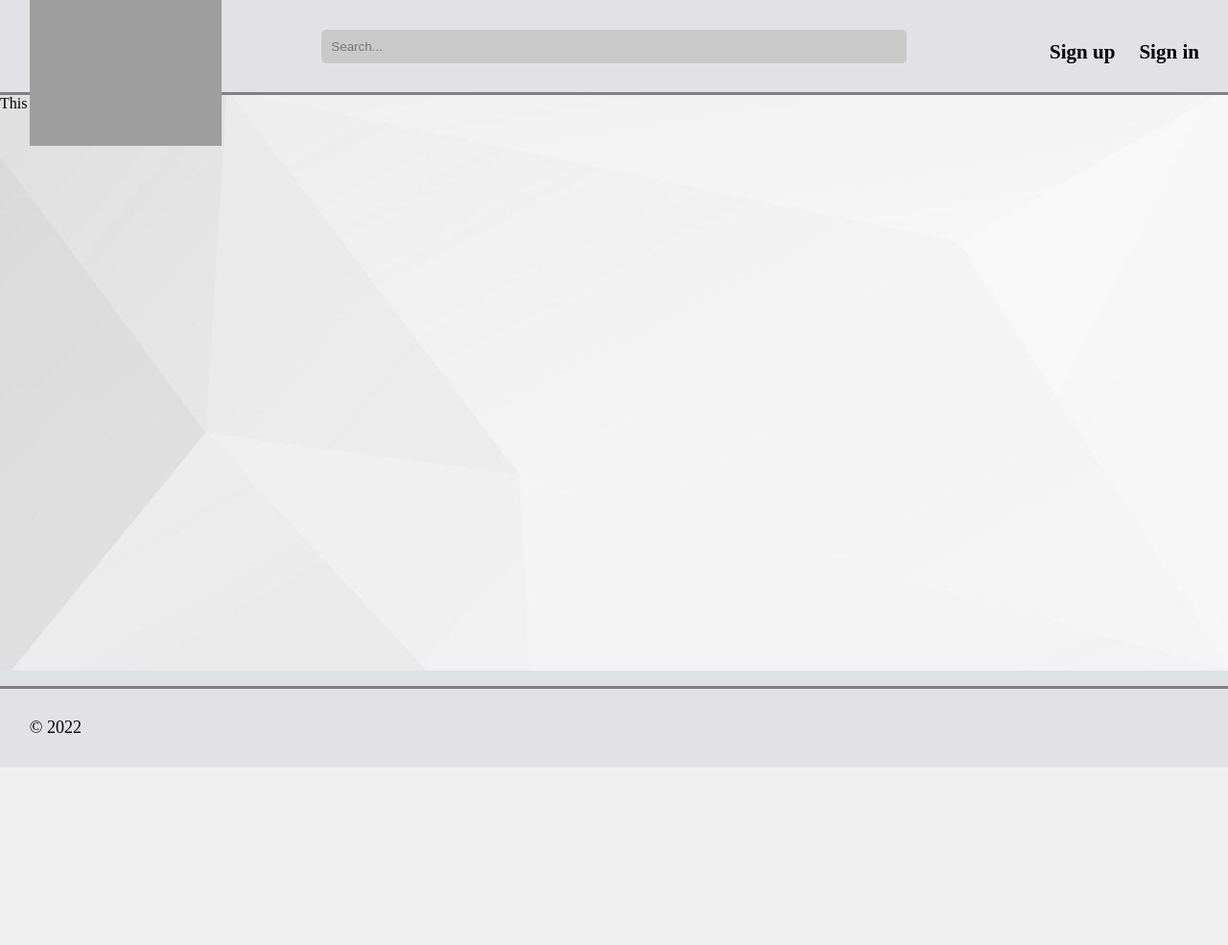
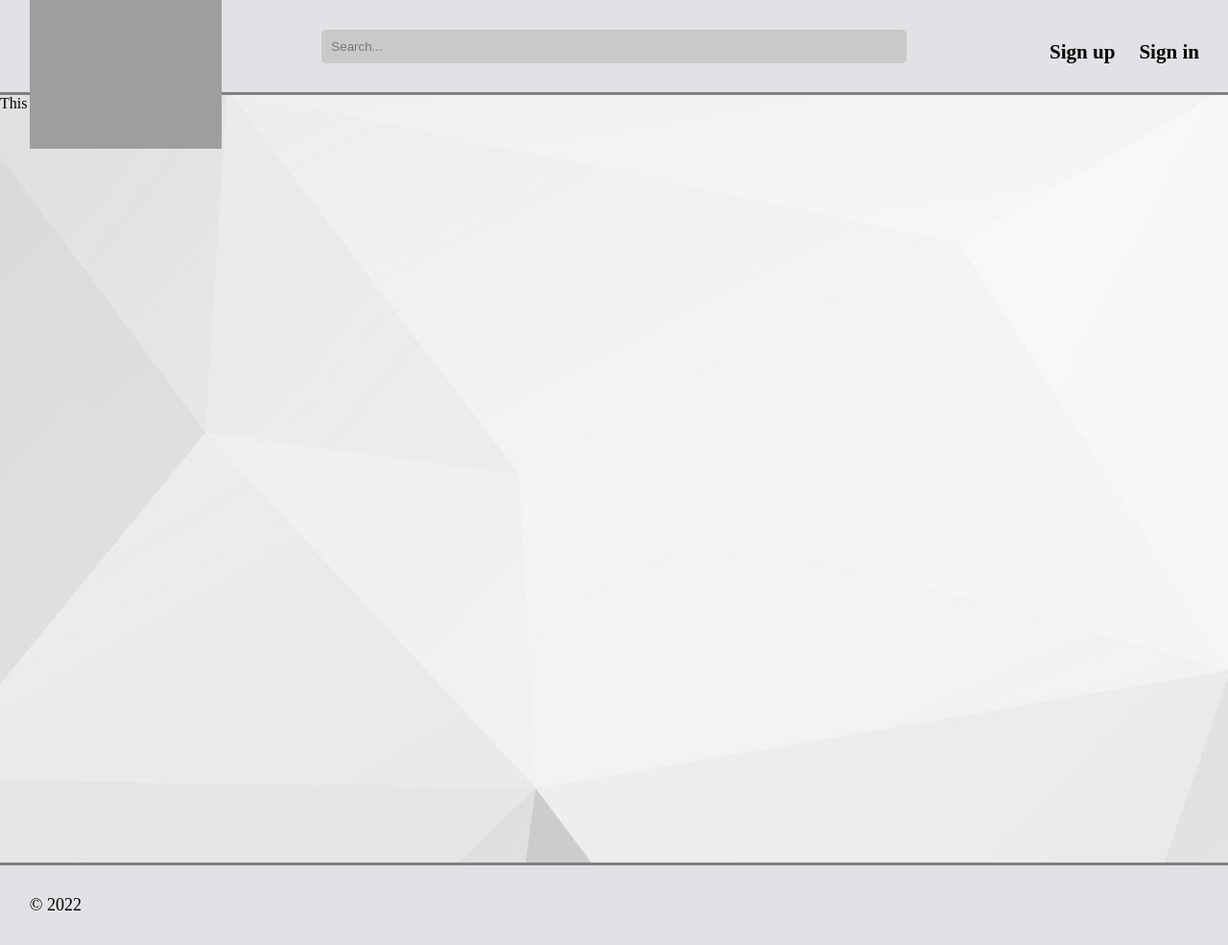
Before and after one commit to JohnnyHoaang/Listing-Store, a Django app: page / in a window 1280 px wide. Shown: the whole page at 96% size. Before the commit the page ends 800 px from the top, so only its background shows below. Run offline with Django 4.2, Linux system fonts and the light colour scheme; parts of the project's set-up code (start-up, migrations or seed data) failed here and were passed over; grey boxes are pictures that could not be loaded.

Commit message:
Modified progress report 3

```diff
--- a/user_management_app/static/style.css
+++ b/user_management_app/static/style.css
@@ -20,13 +20,13 @@ body{
 .main{
     /* background-image: url("static/background1.jpg") 50% 0 no-repeat fixed; */
     /* color: white; */
-    height: 600px;
-    /* padding: 100px 0 0 0;  */
+    height: 50em;
+    /* padding: 40px 0 0 0;  */
 }
 
 #logo{
     position: absolute;
-    top: -6%;
+    top: -2.5em;
 }
 
 header, footer{
@@ -43,7 +43,7 @@ header{
 }
 
 footer {
-    position:absolute;
+    position: relative;
     bottom:0;
     width: 100%;
     border-top: solid gray;
@@ -70,7 +70,7 @@ div.registration > div > span > h3 > a{
 .signup {
     background-color: white;
     margin: auto;
-    width: 32.5%;
+    width: 31em;
     margin-top: 20px;
     margin-bottom: 20px;
     border-radius: 10px;
```
Also changed, not shown: 1 other file.
